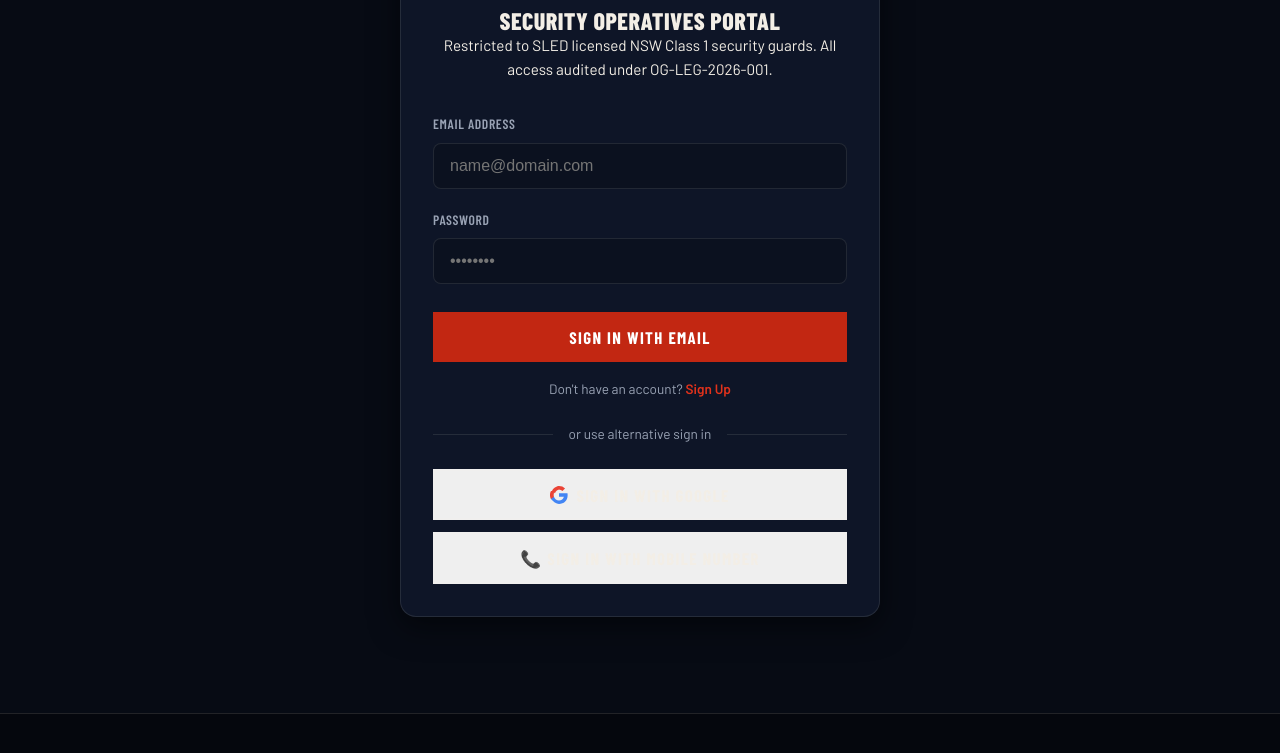
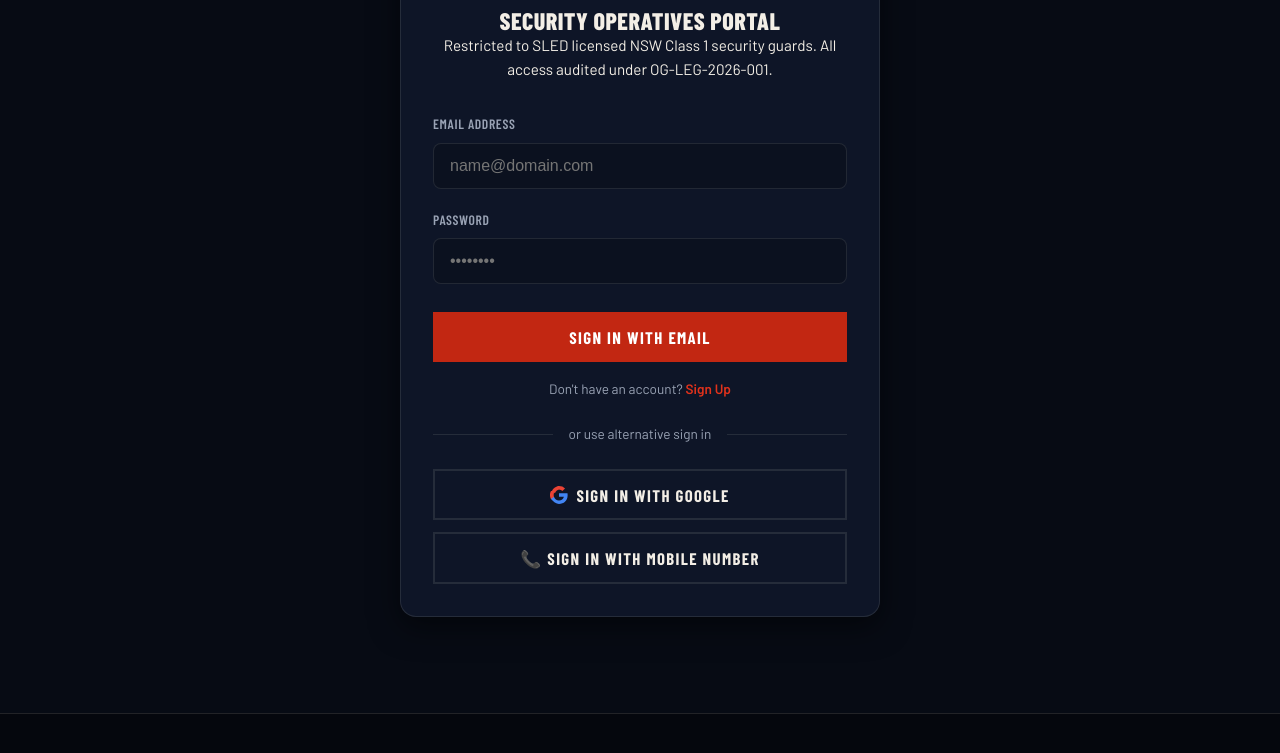
Before and after one commit to ChaseForrester/onguard-protection, a plain HTML site: page platform/index.html in a window 1280 px wide. Shown: the part 343-1096 px from the top of the page. Drawn offline with Linux system fonts and the light colour scheme; no server answers.

Commit message:
style: fix login button contrast and update social share cover image

```diff
--- a/platform/index.html
+++ b/platform/index.html
@@ -119,6 +119,18 @@
       flex-direction: column;
       gap: 0.75rem;
       margin-top: 1rem;
+    }
+
+    .btn-ghost {
+      background: transparent !important;
+      border: 2px solid var(--border-color) !important;
+      color: var(--text-main) !important;
+    }
+
+    .btn-ghost:hover {
+      background: rgba(243, 238, 230, 0.05) !important;
+      border-color: var(--primary) !important;
+      color: var(--text-main) !important;
     }
 
     /* Form Elements */
```
Also changed, not shown: assets/social/og-cover.jpg.
